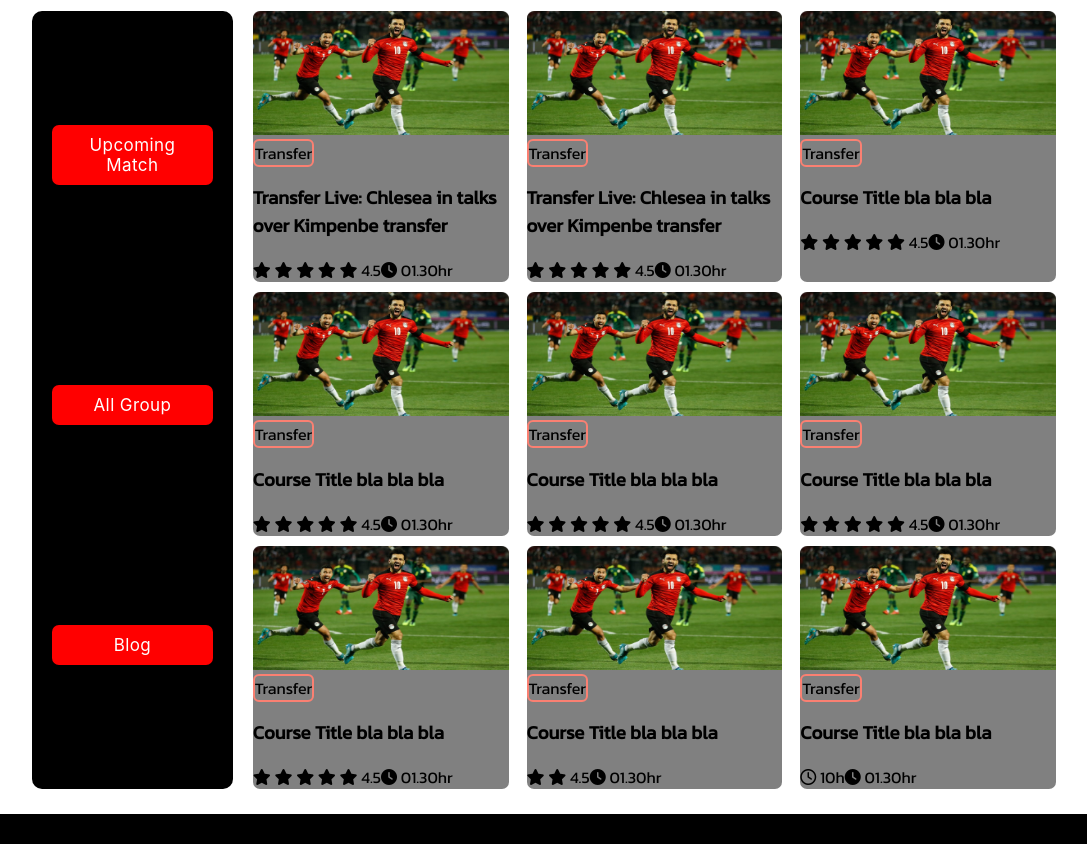
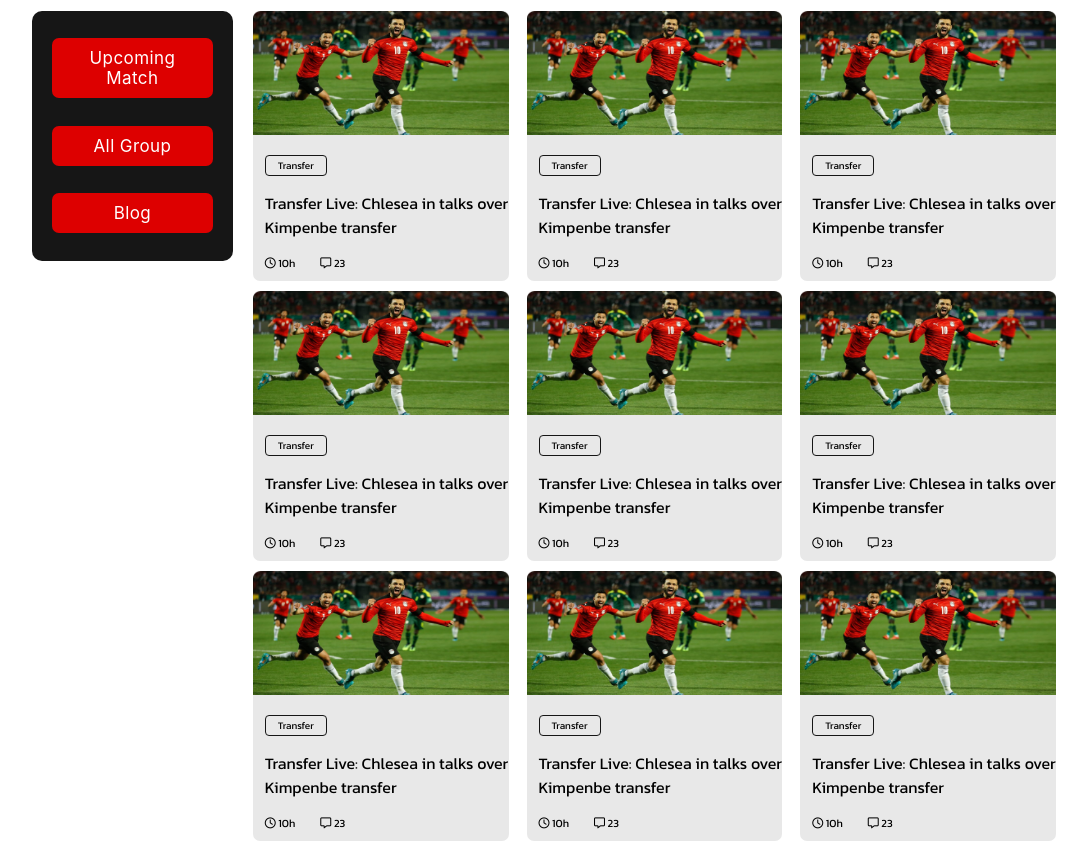
Before and after one commit to nasimulhasan/assignment-2, a plain HTML site: page index.html in a window 1280 px wide. Shown: the part 700-1544 px from the top of the page, without its empty margins (96-1183 px from the left). Drawn offline with Linux system fonts and the light colour scheme.

Commit message:
fixed left menu height

```diff
--- a/index.html
+++ b/index.html
@@ -44,20 +44,16 @@
                     </div>
                     <div class="transfer-detail">
                         <p class="transfer-author">Transfer</p>
-                        <h3 class="transfer-title">Transfer Live: Chlesea in talks
-                            over Kimpenbe transfer</h3>
+                        <p class="transfer-title">Transfer Live: Chlesea in talks
+                            over Kimpenbe transfer</p>
                             <div class="transfer-info">
                                 <div class="rating">
-                                <i class="fa-solid fa-star filled"></i>
-                                <i class="fa-solid fa-star filled"></i>
-                                <i class="fa-solid fa-star filled"></i>
-                                <i class="fa-solid fa-star filled"></i>
-                                <i class="fa-solid fa-star empty"></i>
-                                <span>4.5</span>
+                                    <i class="fa-regular fa-clock"></i>
+                                    10h
                                 </div>
                                 <div class="transfer-duration">
-                                <i class="fa-solid fa-clock"></i>
-                                01.30hr
+                                    <i class="fa-regular fa-message"></i>
+                                    23
                                 </div>
                             </div>
                     </div>
@@ -68,20 +64,16 @@
                     </div>
                     <div class="transfer-detail">
                         <p class="transfer-author">Transfer</p>
-                        <h3 class="transfer-title">Transfer Live: Chlesea in talks
-                            over Kimpenbe transfer</h3>
+                        <p class="transfer-title">Transfer Live: Chlesea in talks
+                            over Kimpenbe transfer</p>
                             <div class="transfer-info">
                                 <div class="rating">
-                                <i class="fa-solid fa-star filled"></i>
-                                <i class="fa-solid fa-star filled"></i>
-                                <i class="fa-solid fa-star filled"></i>
-                                <i class="fa-solid fa-star filled"></i>
-                                <i class="fa-solid fa-star empty"></i>
-                                <span>4.5</span>
+                                    <i class="fa-regular fa-clock"></i>
+                                    10h
                                 </div>
                                 <div class="transfer-duration">
-                                <i class="fa-solid fa-clock"></i>
-                                01.30hr
+                                    <i class="fa-regular fa-message"></i>
+                                    23
                                 </div>
                             </div>
                     </div>
@@ -92,19 +84,16 @@
                     </div>
                     <div class="transfer-detail">
                         <p class="transfer-author">Transfer</p>
-                        <h3 class="transfer-title">Course Title bla bla bla</h3>
+                        <p class="transfer-title">Transfer Live: Chlesea in talks
+                            over Kimpenbe transfer</p>
                             <div class="transfer-info">
                                 <div class="rating">
-                                <i class="fa-solid fa-star filled"></i>
-                                <i class="fa-solid fa-star filled"></i>
-                                <i class="fa-solid fa-star filled"></i>
-                                <i class="fa-solid fa-star filled"></i>
-                                <i class="fa-solid fa-star empty"></i>
-                                <span>4.5</span>
+                                    <i class="fa-regular fa-clock"></i>
+                                    10h
                                 </div>
                                 <div class="transfer-duration">
-                                <i class="fa-solid fa-clock"></i>
-                                01.30hr
+                                    <i class="fa-regular fa-message"></i>
+                                    23
                                 </div>
                             </div>
                     </div>
@@ -115,19 +104,16 @@
                     </div>
                     <div class="transfer-detail">
                         <p class="transfer-author">Transfer</p>
-                        <h3 class="transfer-title">Course Title bla bla bla</h3>
+                        <p class="transfer-title">Transfer Live: Chlesea in talks
+                            over Kimpenbe transfer</p>
                             <div class="transfer-info">
                                 <div class="rating">
-                                <i class="fa-solid fa-star filled"></i>
-                                <i class="fa-solid fa-star filled"></i>
-                                <i class="fa-solid fa-star filled"></i>
-                                <i class="fa-solid fa-star filled"></i>
-                                <i class="fa-solid fa-star empty"></i>
-                                <span>4.5</span>
+                                    <i class="fa-regular fa-clock"></i>
+                                    10h
                                 </div>
                                 <div class="transfer-duration">
-                                <i class="fa-solid fa-clock"></i>
-                                01.30hr
+                                    <i class="fa-regular fa-message"></i>
+                                    23
                                 </div>
                             </div>
                     </div>
@@ -138,19 +124,16 @@
                     </div>
                     <div class="transfer-detail">
                         <p class="transfer-author">Transfer</p>
-                        <h3 class="transfer-title">Course Title bla bla bla</h3>
+                        <p class="transfer-title">Transfer Live: Chlesea in talks
+                            over Kimpenbe transfer</p>
                             <div class="transfer-info">
                                 <div class="rating">
-                                <i class="fa-solid fa-star filled"></i>
-                                <i class="fa-solid fa-star filled"></i>
-                                <i class="fa-solid fa-star filled"></i>
-                                <i class="fa-solid fa-star filled"></i>
-                                <i class="fa-solid fa-star empty"></i>
-                                <span>4.5</span>
+                                    <i class="fa-regular fa-clock"></i>
+                                    10h
                                 </div>
                                 <div class="transfer-duration">
-                                <i class="fa-solid fa-clock"></i>
-                                01.30hr
+                                    <i class="fa-regular fa-message"></i>
+                                    23
                                 </div>
                             </div>
                     </div>
@@ -161,19 +144,16 @@
                     </div>
                     <div class="transfer-detail">
                         <p class="transfer-author">Transfer</p>
-                        <h3 class="transfer-title">Course Title bla bla bla</h3>
+                        <p class="transfer-title">Transfer Live: Chlesea in talks
+                            over Kimpenbe transfer</p>
                             <div class="transfer-info">
                                 <div class="rating">
-                                <i class="fa-solid fa-star filled"></i>
-                                <i class="fa-solid fa-star filled"></i>
-                                <i class="fa-solid fa-star filled"></i>
-                                <i class="fa-solid fa-star filled"></i>
-                                <i class="fa-solid fa-star empty"></i>
-                                <span>4.5</span>
+                                    <i class="fa-regular fa-clock"></i>
+                                    10h
                                 </div>
                                 <div class="transfer-duration">
-                                <i class="fa-solid fa-clock"></i>
-                                01.30hr
+                                    <i class="fa-regular fa-message"></i>
+                                    23
                                 </div>
                             </div>
                     </div>
@@ -184,19 +164,16 @@
                     </div>
                     <div class="transfer-detail">
                         <p class="transfer-author">Transfer</p>
-                        <h3 class="transfer-title">Course Title bla bla bla</h3>
+                        <p class="transfer-title">Transfer Live: Chlesea in talks
+                            over Kimpenbe transfer</p>
                             <div class="transfer-info">
                                 <div class="rating">
-                                <i class="fa-solid fa-star filled"></i>
-                                <i class="fa-solid fa-star filled"></i>
-                                <i class="fa-solid fa-star filled"></i>
-                                <i class="fa-solid fa-star filled"></i>
-                                <i class="fa-solid fa-star empty"></i>
-                                <span>4.5</span>
+                                    <i class="fa-regular fa-clock"></i>
+                                    10h
                                 </div>
                                 <div class="transfer-duration">
-                                <i class="fa-solid fa-clock"></i>
-                                01.30hr
+                                    <i class="fa-regular fa-message"></i>
+                                    23
                                 </div>
                             </div>
                     </div>
@@ -207,16 +184,16 @@
                     </div>
                     <div class="transfer-detail">
                         <p class="transfer-author">Transfer</p>
-                        <h3 class="transfer-title">Course Title bla bla bla</h3>
+                        <p class="transfer-title">Transfer Live: Chlesea in talks
+                            over Kimpenbe transfer</p>
                             <div class="transfer-info">
                                 <div class="rating">
-                                <i class="fa-solid fa-star filled"></i>
-                                <i class="fa-solid fa-star filled"></i>
-                                <span>4.5</span>
+                                    <i class="fa-regular fa-clock"></i>
+                                    10h
                                 </div>
                                 <div class="transfer-duration">
-                                <i class="fa-solid fa-clock"></i>
-                                01.30hr
+                                    <i class="fa-regular fa-message"></i>
+                                    23
                                 </div>
                             </div>
                     </div>
@@ -227,15 +204,16 @@
                     </div>
                     <div class="transfer-detail">
                         <p class="transfer-author">Transfer</p>
-                        <h3 class="transfer-title">Course Title bla bla bla</h3>
+                        <p class="transfer-title">Transfer Live: Chlesea in talks
+                            over Kimpenbe transfer</p>
                         <div class="transfer-info">
                             <div class="rating">
                                 <i class="fa-regular fa-clock"></i>
                                 10h
                             </div>
                             <div class="transfer-duration">
-                                <i class="fa-solid fa-clock"></i>
-                                01.30hr
+                                <i class="fa-regular fa-message"></i>
+                                23
                             </div>
                         </div>
                     </div>
--- a/styles/style.css
+++ b/styles/style.css
@@ -80,16 +80,17 @@ main{
     row-gap: 2px;
     align-items: center;
     justify-items: center;
-    background-color: black;
+    background-color: #161616;
     border-radius: 10px;
     width: 20%;
+    height: calc(40vh - 100px);
     margin-right: 5px;
     padding-top: 15px ;
-    padding-bottom: 25px;
+    padding-bottom: 15px;
 }
 
 .leftbar a{
-    background-color: red;
+    background-color: #DD0000;
     border-radius: 7px;
     color: #fff;
     width: 70%;
@@ -122,22 +123,38 @@ main{
 }
 
 .transfer{
-    background-color: gray;
+    background-color: #e8e8e8;
     border-radius: 7px;
+}
+
+.transfer-detail{
+    padding-left: 12px;
+    padding-top: 10px;
+    padding-bottom: 10px;
 }
 
 .transfer-author{
     display: inline;
-    border: 2px solid salmon;
-    border-radius: 6px;
+    border: 1px solid #161616;
+    padding: 2px 12px;
+    border-radius: 4px;
+    font-size: 10px;
 }
 
 .transfer-info{
     display: flex;
 }
 
+.rating{
+    padding-right: 25px;
+    font-size: 11px;
+}
+
+.transfer-duration{
+    font-size: 11px;
+}
 footer{
-    background-color: black;
+    background-color: #161616;
     margin-top: 25px;
     max-height: calc(100vh+40px);
     position: absolute
```
Also changed, not shown: images/Flag.png (added), images/germany Flag.png (added). Lines whose indentation alone changed are shown as unchanged.
